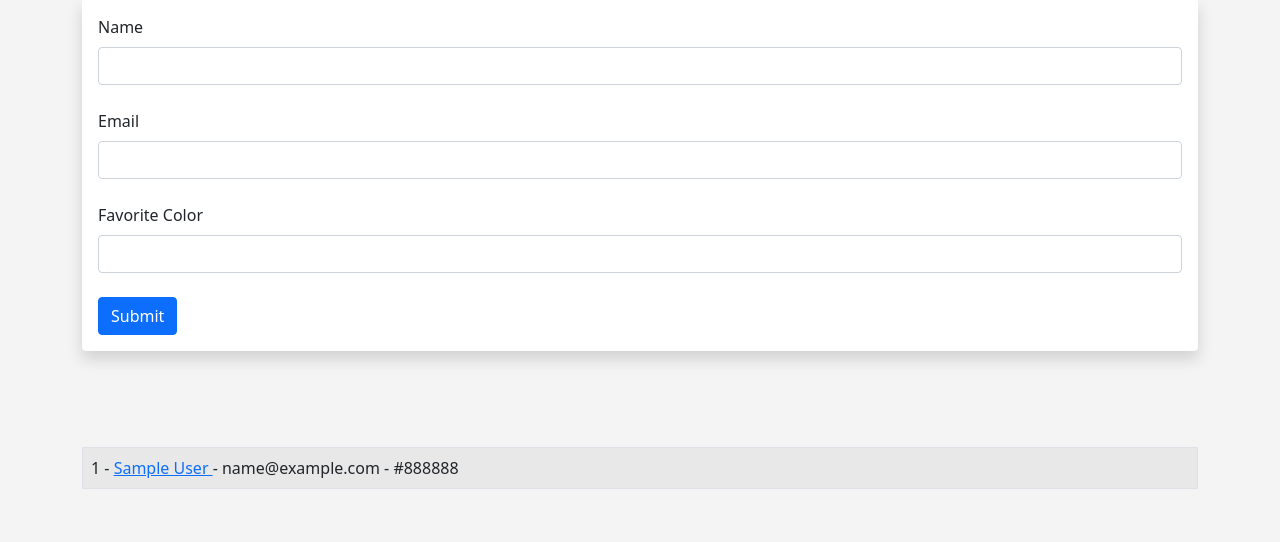
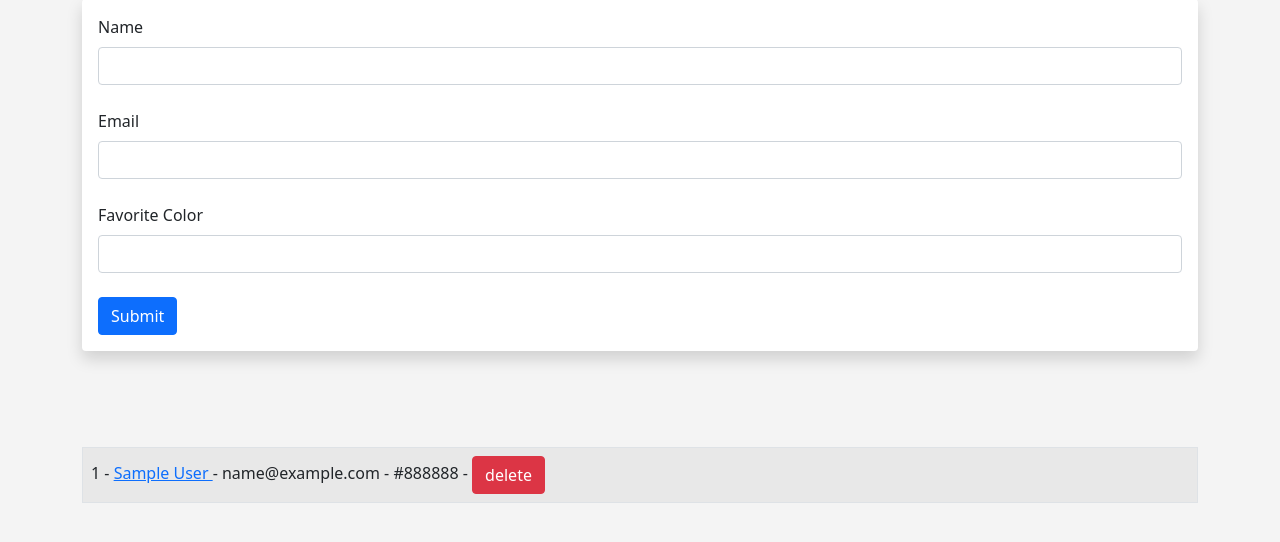
Before and after one commit to PouyaPouryaie/flask-codeme, a Flask app: page /user/add in a window 1280 px wide. Shown: the part 185-727 px from the top of the page. Run offline with Flask 3, Linux system fonts and the light colour scheme; tables that the repository leaves empty hold one stand-in row (values such as "Sample post"); some libraries are stand-ins or nearby versions.

Commit message:
delete user

```diff
--- a/app.py
+++ b/app.py
@@ -98,6 +98,25 @@ def update_user(id):
         return render_template('update_user.html', form=form, user_to_update=user_to_update)
 
 
+# Delete userForm
+@app.get('/user/delete/<int:id>')
+def delete_user(id):
+    user_to_delete = Users.query.get_or_404(id)
+    name = None
+    email = None
+    favorite_color = None
+    form = UserForm()
+    try:
+        db.session.delete(user_to_delete)
+        db.session.commit()
+        flash("User deleted successfully!")
+        our_users = Users.query.order_by(Users.date_added)
+        return render_template('add_user.html', name=name, email=email, favorite_color=favorite_color, form=form, our_users = our_users)
+    except:
+        flash("Error, There was a problem deleting user, try again!")
+        our_users = Users.query.order_by(Users.date_added)
+        return render_template('add_user.html', name=name, email=email, favorite_color=favorite_color, form=form, our_users = our_users)
+
 # Create a Form Class
 class ClassForm(FlaskForm):
     name = StringField("What's your name?", validators=[DataRequired()])
--- a/templates/add_user.html
+++ b/templates/add_user.html
@@ -20,6 +20,7 @@
         <tr>
             <td>
                 {{ our_user.id }} - <a href="{{ url_for('update_user', id=our_user.id) }}"> {{ our_user.name }} </a> - {{ our_user.email }} - {{ our_user.favorite_color }}
+                - <a href="{{ url_for('delete_user', id=our_user.id) }}" class="btn btn-danger"> Delete </a>
             </td>
         </tr>
         {% endfor %}
@@ -28,7 +29,7 @@
     <h1>User List:</h1>
     <br>
     <div class="shadow p-3 mb-5 bg-body rounded">
-        <form method="post">
+        <form action="/user/add" method="post">
             {{ form.hidden_tag() }}
             {{ form.name.label(class="form-label") }}
             {{ form.name(class="form-control") }}
@@ -50,6 +51,7 @@
         <tr>
             <td>
                 {{ our_user.id }} - <a href="{{ url_for('update_user', id=our_user.id) }}"> {{ our_user.name }} </a> - {{ our_user.email }} - {{ our_user.favorite_color }}
+                - <a href="{{ url_for('delete_user', id=our_user.id) }}" class="btn btn-danger"> delete </a>
             </td>
         </tr>
         {% endfor %}
--- a/templates/update_user.html
+++ b/templates/update_user.html
@@ -31,6 +31,7 @@
             {{ form.favorite_color(class="form-control", value=user_to_update.favorite_color) }}
             <br>
             {{ form.submit(class="btn btn-primary") }}
+            <a href="{{ url_for('delete_user', id=user_to_update.id) }}" class="btn btn-danger">Delete</a>
         </form>
     </div>
 
```
